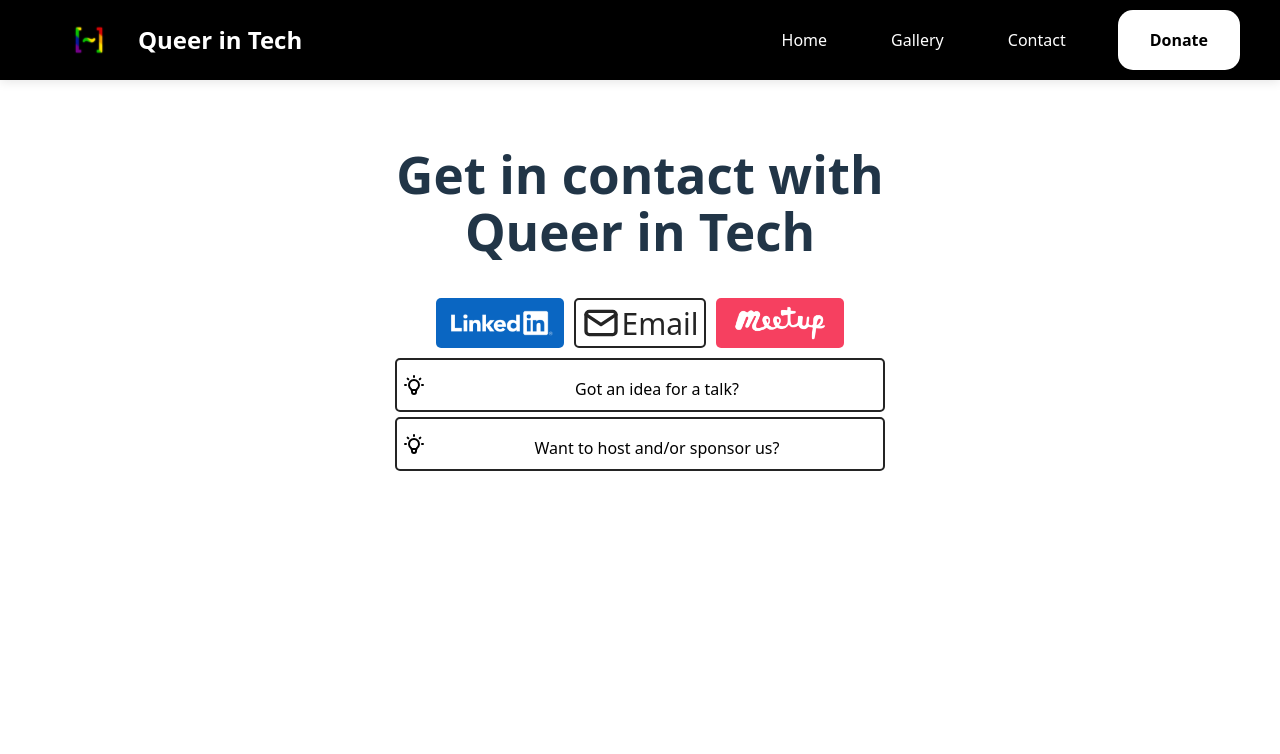
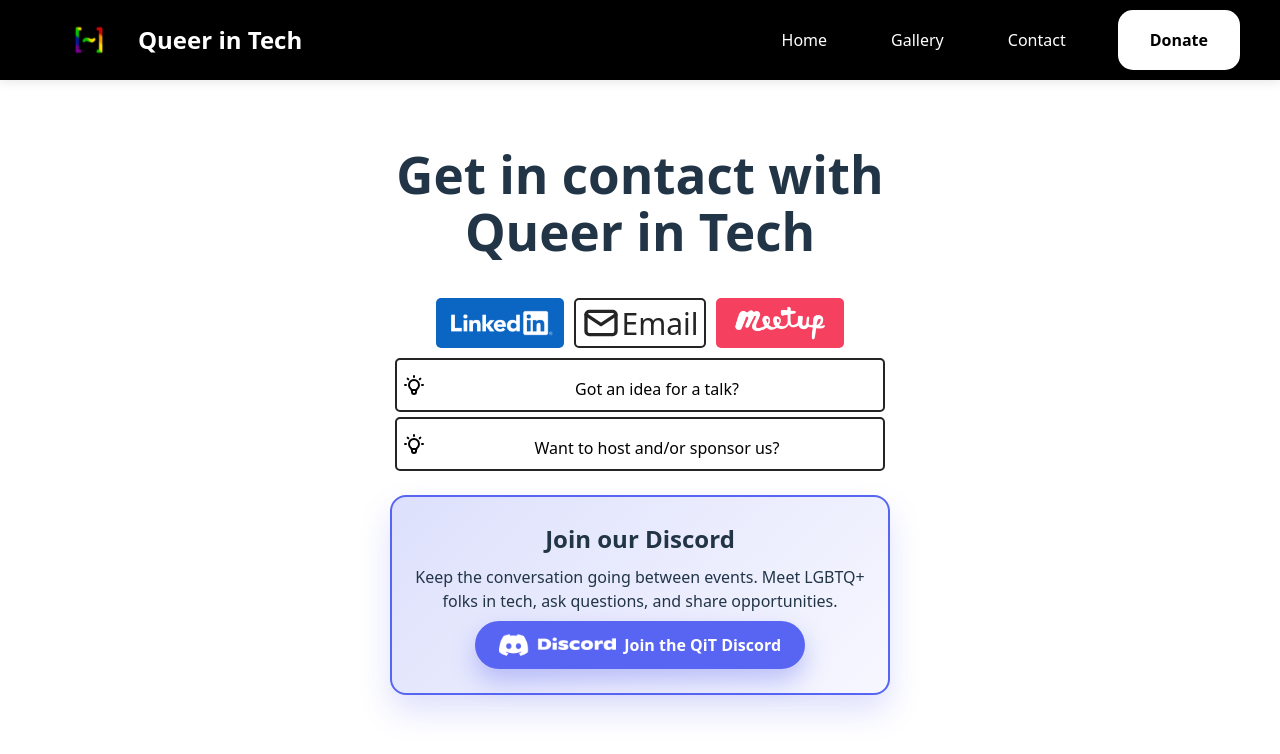
Before and after one commit to Queer-In-Tech/queer-in-tech-website, a React (Vite) app: page /contact in a window 1280 px wide. Shown: the top 754 px of the page. Built offline with nearby package versions, Linux system fonts and the light colour scheme.

Commit message:
add discord to contact page

```diff
--- a/src/pages/Contact.scss
+++ b/src/pages/Contact.scss
@@ -157,3 +157,83 @@
   text-align: left;
   margin: 10%;
 }
+
+.discord-callout {
+  margin: 1.5rem 0 0;
+  padding: 1.5rem 1.25rem 1.5rem;
+  border-radius: 16px;
+  border: 2px solid #5865f2;
+  background: linear-gradient(135deg, rgba(88, 101, 242, 0.2), rgba(88, 101, 242, 0.05));
+  display: flex;
+  flex-direction: column;
+  align-items: center;
+  gap: 0.75rem;
+  text-align: center;
+  box-shadow: 0 16px 32px rgba(88, 101, 242, 0.2);
+}
+
+.discord-callout h2 {
+  margin: 0;
+}
+
+.discord-callout p {
+  margin: 0;
+  text-align: center;
+}
+
+.discord-callout-text {
+  display: flex;
+  flex-direction: column;
+  gap: 0.5rem;
+  align-items: center;
+}
+
+.discord-cta {
+  display: inline-flex;
+  align-items: center;
+  gap: 0.5rem;
+  padding: 0.75rem 1.5rem;
+  border-radius: 999px;
+  background-color: #5865f2;
+  color: #ffffff;
+  font-weight: 700;
+  text-decoration: none;
+  box-shadow: 0 12px 24px rgba(88, 101, 242, 0.35);
+  transition: transform 0.15s ease, filter 0.15s ease;
+}
+
+.discord-cta:hover {
+  filter: brightness(1.05);
+  transform: translateY(-1px);
+}
+
+.discord-cta:active {
+  filter: brightness(0.92);
+  transform: translateY(0);
+}
+
+.discord-cta-icon {
+  height: 22px;
+  width: auto;
+  flex-shrink: 0;
+}
+
+.discord-embed {
+  border: 0;
+  border-radius: 14px;
+  width: 380px;
+  height: 420px;
+  max-width: 100%;
+  box-sizing: border-box;
+}
+
+@media screen and (max-width: 480px) {
+  .discord-callout {
+    padding: 1.5rem 1.25rem;
+  }
+
+  .discord-embed {
+    width: 100%;
+    height: 360px;
+  }
+}
--- a/src/pages/Contact.tsx
+++ b/src/pages/Contact.tsx
@@ -7,6 +7,7 @@
 
       <SocialButtons />
       <ActionButtons />
+      <DiscordInvite />
     </main>
   );
 }
@@ -85,6 +86,46 @@
   );
 }
 
+function DiscordInvite() {
+  return (
+    <section className="discord-callout" aria-labelledby="discord-heading">
+      <div className="discord-callout-text">
+        <h2 id="discord-heading">Join our Discord</h2>
+        <p>
+          Keep the conversation going between events. Meet LGBTQ+ folks in tech,
+          ask questions, and share opportunities.
+        </p>
+        <a
+          className="discord-cta"
+          href="https://discord.gg/VWMjhfHX"
+          target="_blank"
+          rel="noreferrer"
+        >
+          <img
+            src="/discord-white.png"
+            alt=""
+            aria-hidden="true"
+            className="discord-cta-icon"
+          />
+          Join the QiT Discord
+        </a>
+      </div>
+      {/* Discord "Who's online" widget - re-enable once the community is larger. */}
+      {/* <iframe
+          className="discord-embed"
+          title="Queer in Tech Discord"
+          src="https://discord.com/widget?id=1404772211151343657&theme=dark"
+          width="380"
+          height="420"
+          allowTransparency={true}
+          frameBorder="0"
+          loading="lazy"
+          sandbox="allow-popups allow-popups-to-escape-sandbox allow-same-origin allow-scripts"
+        ></iframe> */}
+    </section>
+  );
+}
+
 function IdeaIcon() {
   return (
     <svg
```
